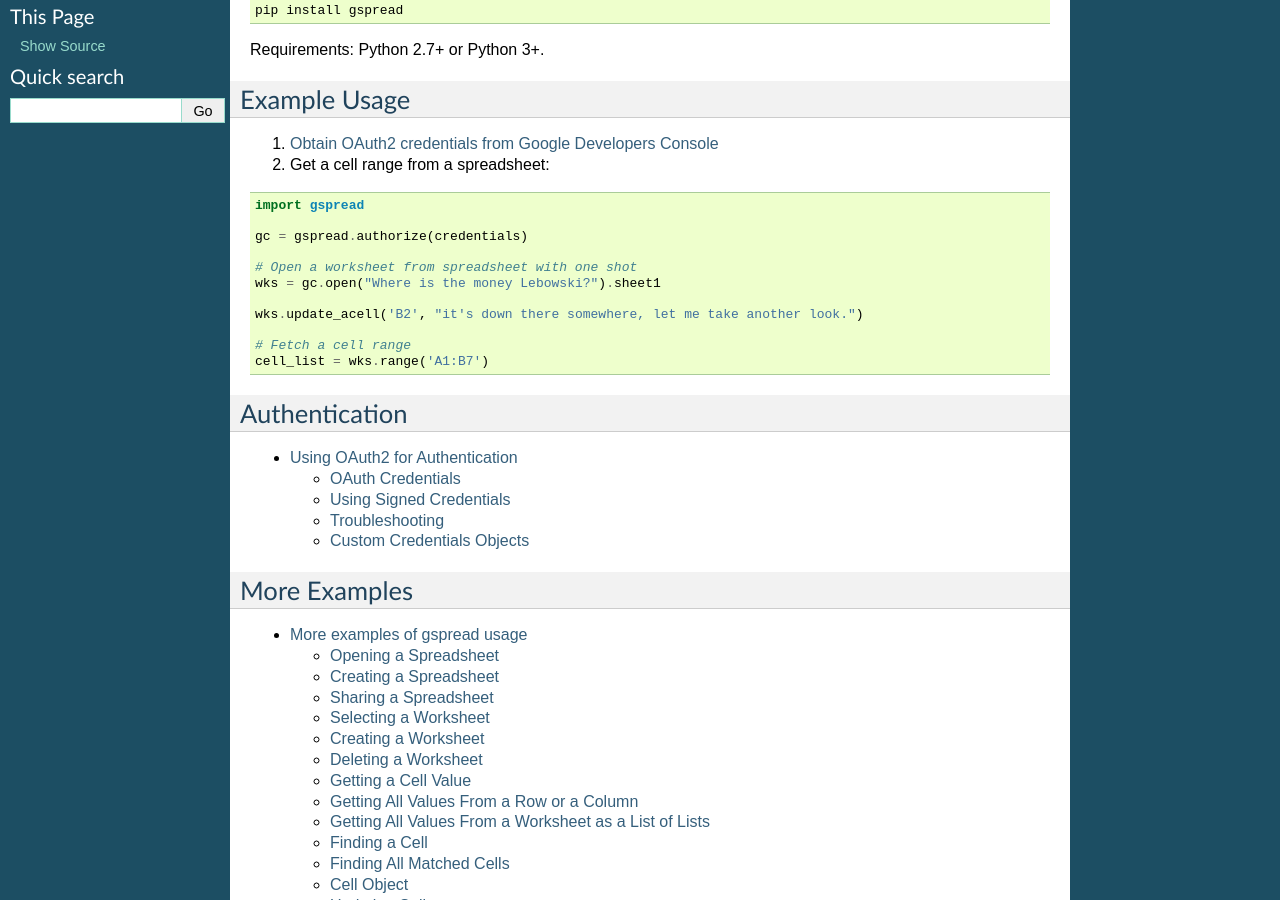
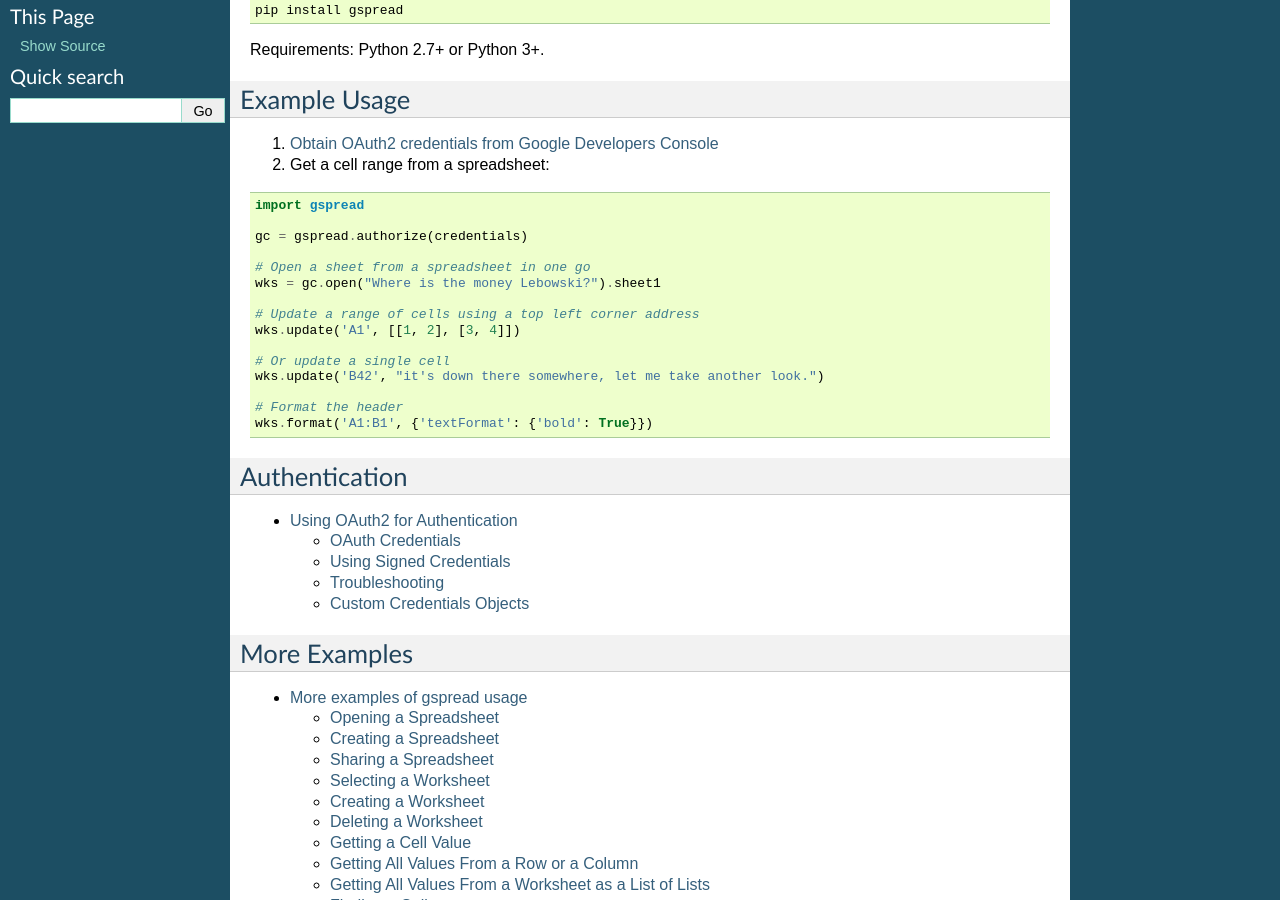
Before and after one commit to KendrickColeman/gspread, a Sphinx documentation site: the page built from docs/index.rst, in a window 1280 px wide and 900 px high, scrolled down 325 px. Built offline with Sphinx 7.4.7, drawn with Linux system fonts in a browser that asks for light colours.

Commit message:
Update the mini example in docs

```diff
--- a/docs/index.rst
+++ b/docs/index.rst
@@ -35,13 +35,17 @@ Example Usage
 
    gc = gspread.authorize(credentials)
 
-   # Open a worksheet from spreadsheet with one shot
+   # Open a sheet from a spreadsheet in one go
    wks = gc.open("Where is the money Lebowski?").sheet1
 
-   wks.update_acell('B2', "it's down there somewhere, let me take another look.")
+   # Update a range of cells using a top left corner address
+   wks.update('A1', [[1, 2], [3, 4]])
 
-   # Fetch a cell range
-   cell_list = wks.range('A1:B7')
+   # Or update a single cell
+   wks.update('B42', "it's down there somewhere, let me take another look.")
+
+   # Format the header
+   wks.format('A1:B1', {'textFormat': {'bold': True}})
 
 
 Authentication
```
